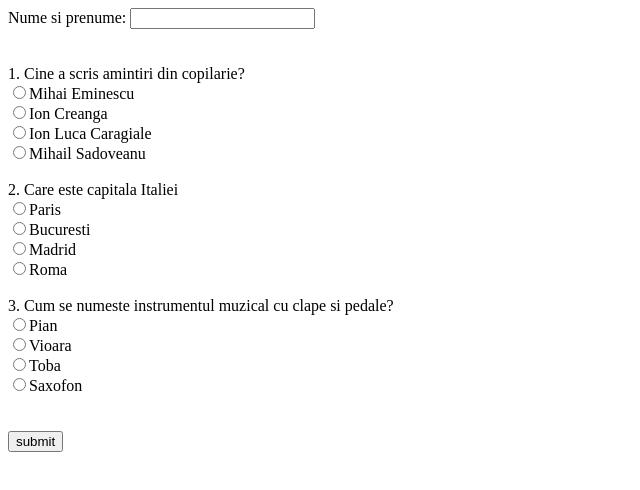
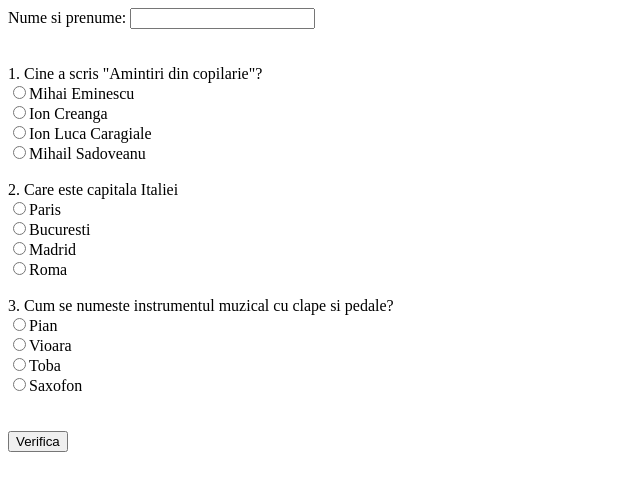
Before and after one commit to dariacopaceanu/quiz, a plain HTML site: page index.html in a window 1280 px wide. Shown: the full height of the page, 0-640 px from the left. Drawn offline with Linux system fonts and the light colour scheme.

Commit message:
Add files via upload

```diff
--- a/index.html
+++ b/index.html
@@ -10,7 +10,7 @@ Quizz cultura generala
 <label>Nume si prenume: </label><input type="text" name="nume"><br>
 <br>
 <br>
-<label>1. Cine a scris amintiri din copilarie?</label><br>
+<label>1. Cine a scris "Amintiri din copilarie"?</label><br>
 <label><input type="radio" name="unu" value="A">Mihai Eminescu</label><br>
 <label><input type="radio" name="unu" value="B">Ion Creanga</label><br>
 <label><input type="radio" name="unu" value="C">Ion Luca Caragiale</label><br>
@@ -29,7 +29,7 @@ Quizz cultura generala
 <label><input type="radio" name="trei" value="D">Saxofon</label><br>
 <br>
 <br>
-<input type="submit" value="submit">
+<input type="submit" value="Verifica">
 
 
 
```
